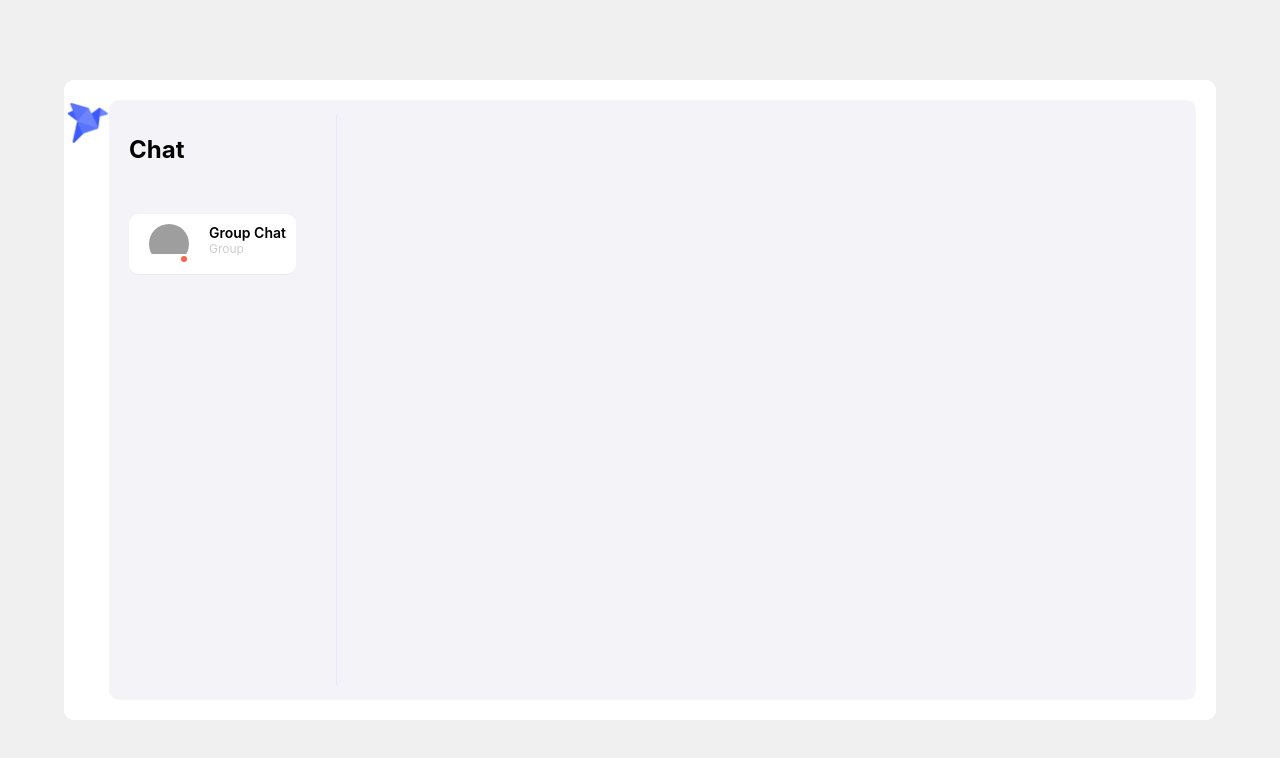
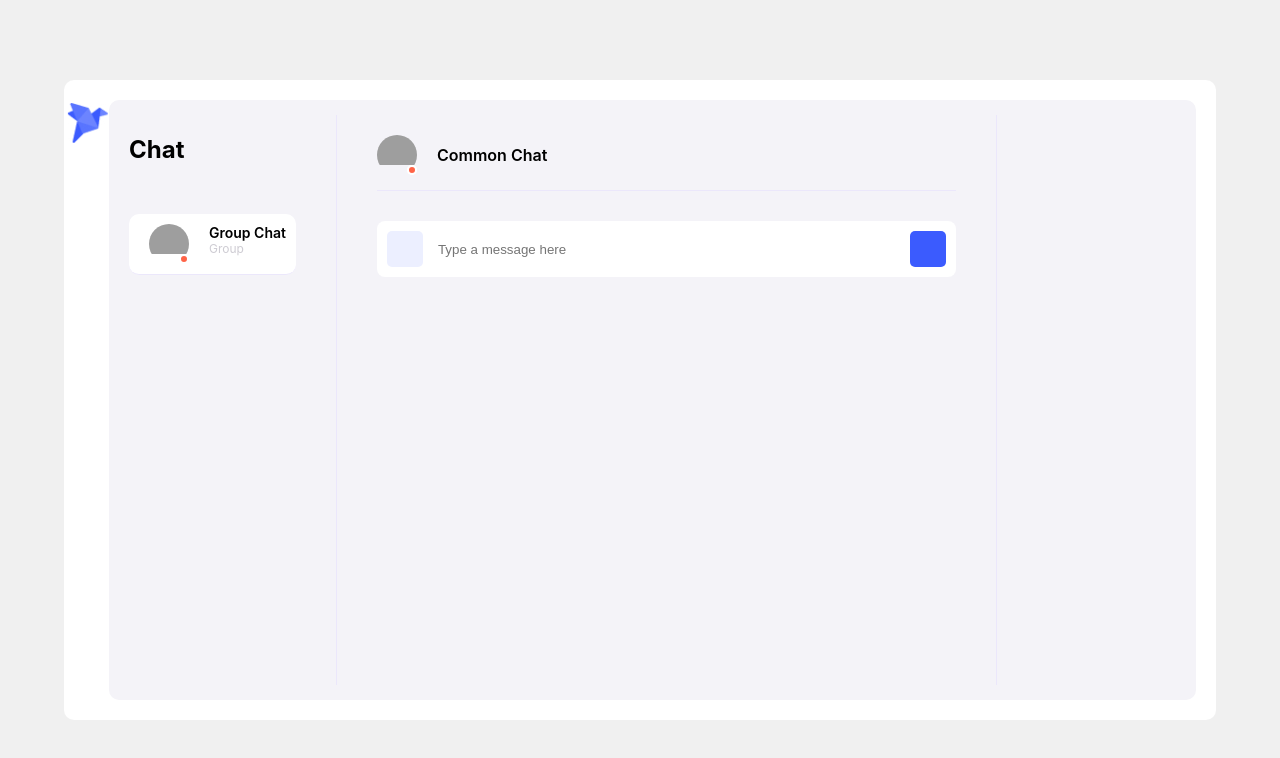
Before and after one commit to ambroseahawo/web-chat-react, a React (Create React App) app: page / in a window 1280 px wide. Shown: the top 758 px of the page. Built offline with nearby package versions, Linux system fonts and the light colour scheme; grey boxes are pictures that could not be loaded.

Commit message:
Implement message chat view

```diff
--- a/src/components/chatBody/ChatBody.js
+++ b/src/components/chatBody/ChatBody.js
@@ -1,11 +1,13 @@
 import React from 'react'
 import ChatList from "../chatList/ChatList"
+import ChatContent from '../chatContent/ChatContent';
 import "./chatBody.css";
 
 const ChatBody = () => {
   return (
     <div className="main__chatbody">
       <ChatList />
+      <ChatContent />
     </div>
   )
 }
--- /dev/null
+++ b/src/components/chatContent/ChatContent.js
@@ -0,0 +1,81 @@
+import React, { useState } from 'react'
+import Avatar from "../chatList/Avatar"
+import ChatItem from "./ChatItem"
+import "./chatContent.css";
+
+const ChatContent = () => {
+  const [chat, setChat] = useState([])
+  const [message, setMessage] = useState("")
+
+  const onStateChange = (e) =>{
+    setMessage(e.target.value)
+  }
+
+  const handleClick = () =>{
+    if(message !== ""){
+      const messageData = {
+        key: 'id' + performance.now(),
+        sender: JSON.parse(sessionStorage.getItem('currentUser')),
+        msg: message,
+      }
+      setChat((prevChats) => [...prevChats, messageData])
+      setMessage('')
+    }
+  }
+
+  return (
+    <div className="main__chatcontent">
+      <div className="content__header">
+        <div className="blocks">
+          <div className="current-chatting-user">
+            <Avatar isOnline="active"
+              image="https://c0.wallpaperflare.com/preview/500/556/924/doberman-dog-beauty-nature.jpg"
+            />
+            <p>Common Chat</p>
+          </div>
+        </div>
+
+        <div className="blocks">
+          <div className="settings">
+            <button className="btn-nobg">
+              <i className="fa fa-cog"></i>
+            </button>
+          </div>
+        </div>
+      </div>
+      <div className="content__body">
+        <div className="chat__items">
+          {chat && chat.map((itm) => {
+            return (
+              <ChatItem
+                key={itm.key}
+                sender={itm.sender}
+                user="me"
+                msg={itm.msg}
+                image={itm.image}
+              />
+            );
+          })}
+        </div>
+      </div>
+      <div className="content__footer">
+        <div className="sendNewMessage">
+          <button className="addFiles">
+            <i className="fa fa-plus"></i>
+          </button>
+          <input
+            type="text"
+            placeholder="Type a message here"
+            onChange={onStateChange}
+            value={message}
+          />
+          <button className="btnSendMsg" id="sendMsgBtn" onClick={handleClick}>
+            <i className="fa fa-paper-plane"></i>
+          </button>
+        </div>
+      </div>
+    </div>
+  );
+}
+
+export default ChatContent
--- /dev/null
+++ b/src/components/chatContent/chatContent.css
@@ -0,0 +1,155 @@
+.main__chatcontent {
+  flex-grow: 1;
+  padding: 20px 40px;
+  max-width: 63%;
+  border-right: 1px solid #ebe7fb;
+}
+.content__header {
+  padding-bottom: 15px;
+  border-bottom: 1px solid #ebe7fb;
+}
+.current-chatting-user {
+  display: flex;
+  align-items: center;
+}
+.current-chatting-user p {
+  margin: 0;
+  font-weight: 600;
+}
+.content__header {
+  display: flex;
+  justify-content: space-between;
+  align-items: center;
+}
+.settings .btn-nobg {
+  color: #000;
+}
+.content__body {
+  max-height: calc(100vh - calc(100vh / 2));
+  overflow: auto;
+}
+.chat__item {
+  display: flex;
+  justify-content: flex-end;
+  align-items: flex-end;
+  margin-bottom: 15px;
+  transition: all 0.3s ease;
+  transform: scale(0);
+  transform-origin: right;
+  animation-name: showIn;
+  animation-duration: 0.2s; /* or: Xms */
+  animation-iteration-count: 1;
+  animation-direction: normal; /* or: normal */
+  animation-timing-function: cubic-bezier(
+    0.88,
+    0.19,
+    0.37,
+    1.11
+  ); /* or: ease, ease-in, ease-in-out, linear, cubic-bezier(x1, y1, x2, y2) */
+  animation-fill-mode: both; /* or: backwards, both, none */
+  animation-delay: 0.2s; /* or: Xms */
+}
+@keyframes showIn {
+  0% {
+    transform: scale(0);
+  }
+  100% {
+    transform: scale(1);
+  }
+}
+.chat__item .avatar {
+  margin-right: 0px;
+  margin-left: 20px;
+  background: #fff;
+  padding: 1px;
+}
+.chat__item__content {
+  background-color: #4462ff;
+  color: #fff;
+  padding: 15px;
+  border-radius: 10px 10px 0 10px;
+  max-width: 50%;
+  min-width: 215px;
+}
+.chat__item__content .chat__meta {
+  justify-content: space-between;
+  display: flex;
+  margin-bottom: 10px;
+  color: #FFA500;
+}
+.chat__item__content.me .chat__meta{
+  margin-bottom: 0;
+}
+.chat__item__content .chat__meta span {
+  font-size: 14px;
+  user-select: none;
+}
+.chat__msg {
+  user-select: none;
+}
+
+.chat__item.other {
+  flex-direction: row-reverse;
+  transform-origin: left;
+}
+.chat__item.other .chat__item__content {
+  background-color: #fff;
+  color: #000;
+  border-radius: 10px 10px 10px 0;
+  max-width: 50%;
+}
+.chat__item.other .avatar {
+  margin-right: 20px;
+  margin-left: 0px;
+}
+.chat__item.other .chat__item__content .chat__meta span {
+  color: #FFA500;
+}
+.chat__item.me .chat__item__content .chat__meta span {
+  display:none
+}
+.chat__item.me .chat__item__content .chat__meta {
+  display:none
+}
+.content__footer {
+  padding-top: 30px;
+}
+.sendNewMessage {
+  background-color: #fff;
+  display: flex;
+  justify-content: space-between;
+  padding: 10px;
+  border-radius: 8px;
+}
+.sendNewMessage button {
+  width: 36px;
+  height: 36px;
+  background-color: #ecefff;
+  border: none;
+  box-shadow: none;
+  outline: none;
+  cursor: pointer;
+  font-size: 16px;
+  color: #4665ff;
+  padding: 0;
+  border-radius: 5px;
+  line-height: 36px;
+  transition: all 0.3s cubic-bezier(0.88, 0.19, 0.37, 1.11);
+}
+.sendNewMessage button:hover {
+  transform: scale(1.2);
+}
+.sendNewMessage button i {
+  display: block;
+}
+.sendNewMessage input {
+  flex-grow: 1;
+  padding: 0 15px;
+  background-color: transparent;
+  border: none;
+  outline: none;
+}
+#sendMsgBtn {
+  background-color: #3b5bfe;
+  color: #fff;
+}
```
